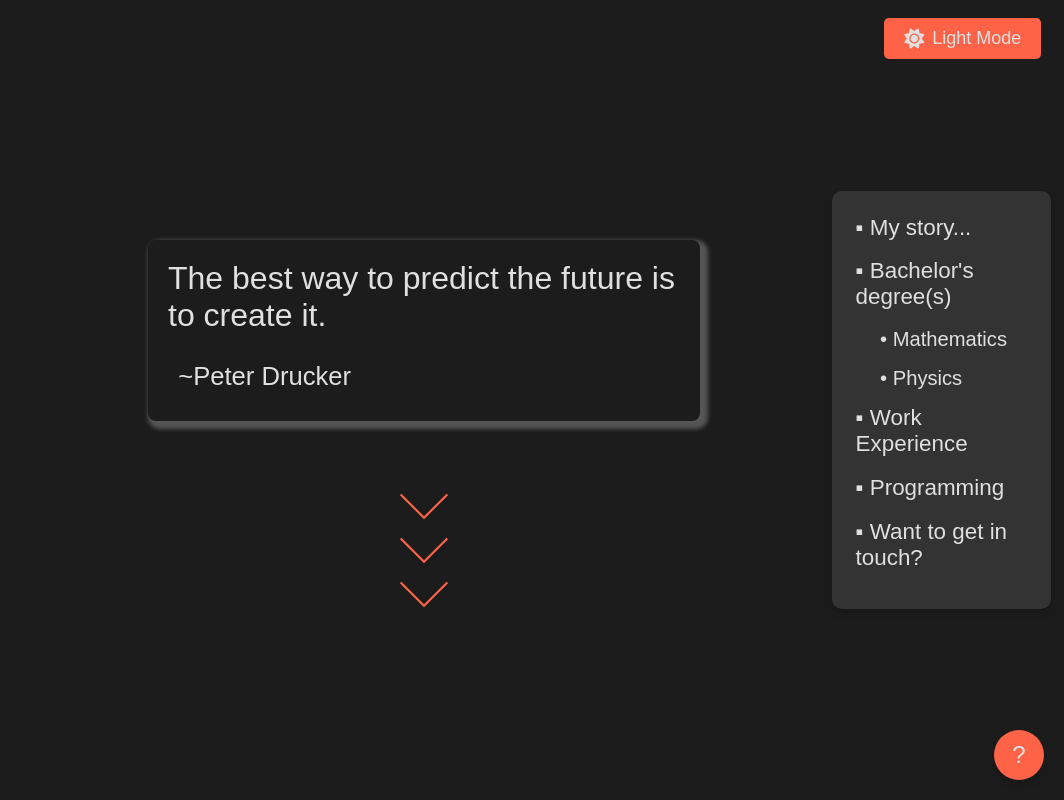
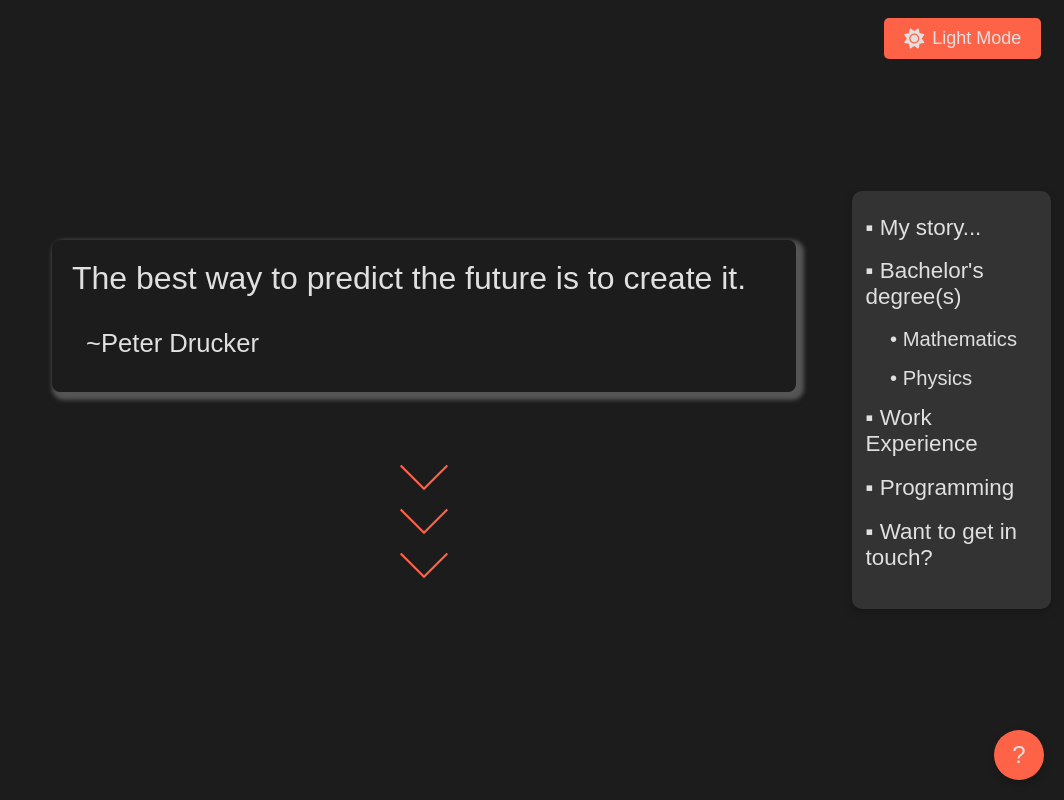
Before and after one commit to BurakKTopal/portfolio, a React (Create React App) app: page / in a window 1280 px wide. Shown: the top 800 px of the page, without its empty margins (216-1280 px from the left). Built offline with nearby package versions, Linux system fonts and the light colour scheme; a web font is replaced by a local one.

Commit message:
changes layout of page
page has now a lot more air, and is not so cramped up anymore

```diff
--- a/src/components/navbar/Navbar.css
+++ b/src/components/navbar/Navbar.css
@@ -12,7 +12,10 @@ h1 {
   top: 50%;
   width: 14%;
   transform: translateY(-50%);
-  padding: 20px;
+  padding-top: 20px;
+  padding-bottom: 20px;
+  padding-right: 10px;
+  padding-left: 10px;
   border-radius: 10px;
   box-shadow: 0 4px 8px rgba(0, 0, 0, 0.2);
 }
--- a/src/styles/rootlayout.css
+++ b/src/styles/rootlayout.css
@@ -81,16 +81,16 @@
 
 .desktop {
     --margin-notepad-button: 5px;
-    --notepad-width: 45%;
-    --width-notepad-math-physics: 80%;
-    --Heading-max-width: 40%;
+    --notepad-width: 60%;
+    --width-notepad-math-physics: 92%;
+    --Heading-max-width: 55%;
     --right-column-worknotepad-font-size: 1.2em;
     --width-notepad-content-style: 90%;
     --width-plot-grades-container: 90%;
     --Heading-margin-bottom: 5vh;
     --Heading-quote-font-size: 2em;
     --Heading-author-font-size: 1.6em;
-    --button-container-after-margin-left-or-right: 5px;
+    --button-container-after-margin-left-or-right: 30%;
     --Heading-scroll-down-button-margin-bottom: 20vh;
     --theme-switcher-right: 1%;
     --notepad-title-margin-top-and-bottom: 3%;
```
Also changed, not shown: 1 other file (tests, documents, lock files or other folders).
